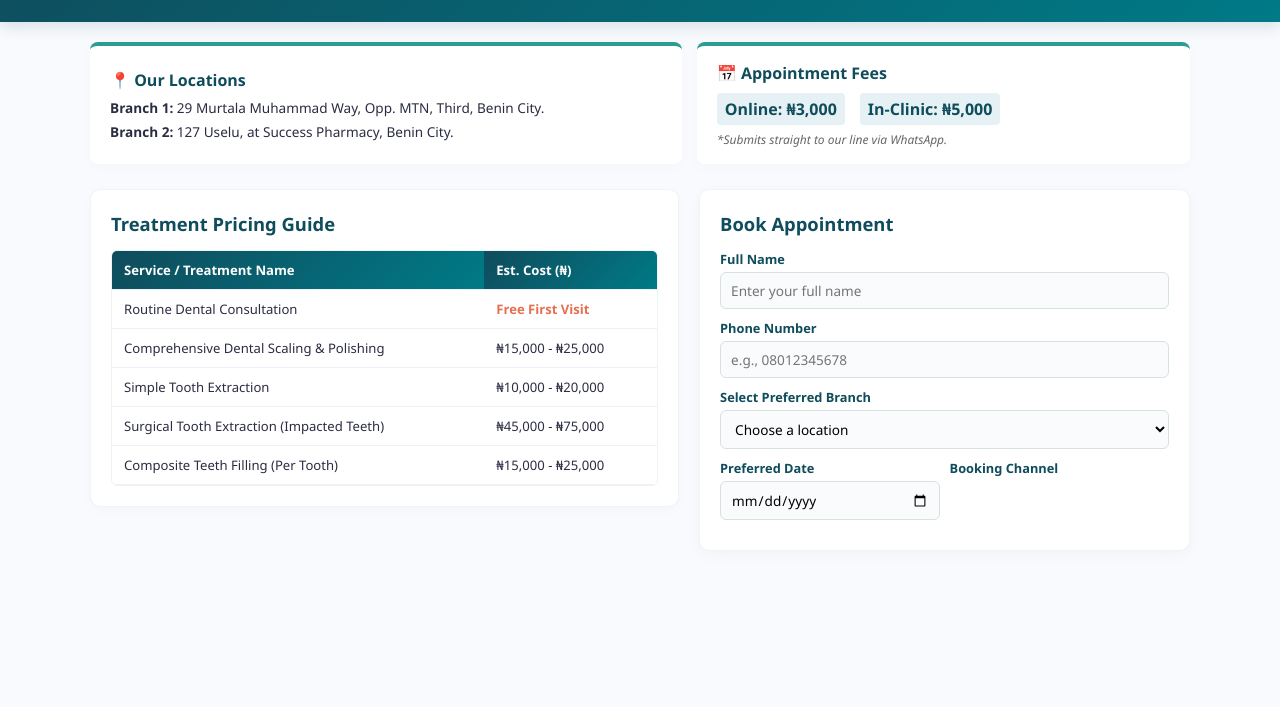
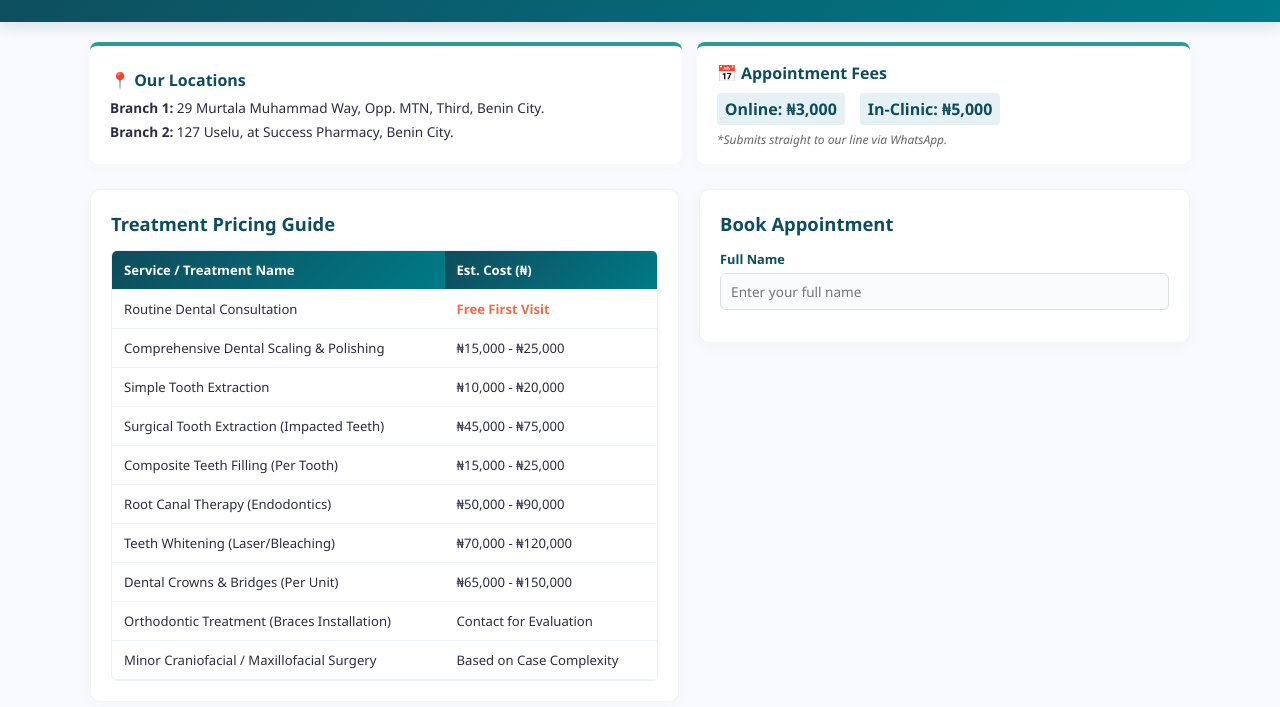
Before and after one commit to suntopcraniofacial-spec/ogbonke-baba, a plain HTML site: page index.html in a window 1280 px wide. Shown: the part 127-834 px from the top of the page. Before the commit the page ends 800 px from the top, so only its background shows below. Drawn offline with Linux system fonts and the light colour scheme.

Commit message:
Update index.html

```diff
--- a/index.html
+++ b/index.html
@@ -34,7 +34,6 @@ html<!DOCTYPE html>
 
         .container { width: 92%; max-width: 1100px; margin: auto; padding: 20px 0; }
 
-        /* New Compact Top Info Bar Layout */
         .top-info-bar {
             display: grid;
             grid-template-columns: 1.2fr 1fr;
@@ -77,7 +76,7 @@ html<!DOCTYPE html>
             border-radius: 6px;
             overflow: hidden;
             border: 1px solid #edf2f7;
-            max-height: 440px;
+            max-height: 480px; /* Limits table size and enables a smooth scrollbar */
             overflow-y: auto;
         }
 
@@ -94,9 +93,9 @@ html<!DOCTYPE html>
             box-shadow: 0 4px 15px rgba(0,0,0,0.03);
             border: 1px solid rgba(15, 76, 92, 0.06);
         }
-        .form-group { margin-bottom: 10px; }
-        .form-row { display: grid; grid-template-columns: 1fr 1fr; gap: 10px; }
-        label { display: block; margin-bottom: 3px; font-weight: 600; color: var(--primary-color); font-size: 0.8rem; }
+        .form-group { margin-bottom: 12px; }
+        .form-row { display: grid; grid-template-columns: 1fr 1fr; gap: 10px; margin-bottom: 12px; }
+        label { display: block; margin-bottom: 4px; font-weight: 600; color: var(--primary-color); font-size: 0.8rem; }
         input, select {
             width: 100%;
             padding: 8px 10px;
@@ -123,7 +122,7 @@ html<!DOCTYPE html>
             font-size: 0.95rem;
             cursor: pointer;
             font-weight: bold;
-            margin-top: 10px;
+            margin-top: 15px;
             display: flex;
             align-items: center;
             justify-content: center;
@@ -150,7 +149,7 @@ html<!DOCTYPE html>
 
     <div class="container">
 
-        <!-- Topmost Compact Info Bar (Replaces Hero and Grid) -->
+        <!-- Topmost Compact Info Bar -->
         <div class="top-info-bar">
             <div class="info-strip">
                 <h3>📍 Our Locations</h3>
@@ -202,6 +201,26 @@ html<!DOCTYPE html>
                                 <td>Composite Teeth Filling (Per Tooth)</td>
                                 <td>₦15,000 - ₦25,000</td>
                             </tr>
+                            <tr>
+                                <td>Root Canal Therapy (Endodontics)</td>
+                                <td>₦50,000 - ₦90,000</td>
+                            </tr>
+                            <tr>
+                                <td>Teeth Whitening (Laser/Bleaching)</td>
+                                <td>₦70,000 - ₦120,000</td>
+                            </tr>
+                            <tr>
+                                <td>Dental Crowns & Bridges (Per Unit)</td>
+                                <td>₦65,000 - ₦150,000</td>
+                            </tr>
+                            <tr>
+                                <td>Orthodontic Treatment (Braces Installation)</td>
+                                <td>Contact for Evaluation</td>
+                            </tr>
+                            <tr>
+                                <td>Minor Craniofacial / Maxillofacial Surgery</td>
+                                <td>Based on Case Complexity</td>
+                            </tr>
                         </tbody>
                     </table>
                 </div>
@@ -217,23 +236,3 @@ html<!DOCTYPE html>
                 </div>
 
                 <div class="form-group">
-                    <label for="phoneNumber">Phone Number</label>
-                    <input type="tel" id="phoneNumber" placeholder="e.g., 08012345678" required>
-                </div>
-
-                <div class="form-group">
-                    <label for="branch">Select Preferred Branch</label>
-                    <select id="branch" required>
-                        <option value="" disabled selected>Choose a location</option>
-                        <option value="Murtala Muhammad Way (Branch 1)">29 Murtala Muhammad Way</option>
-                        <option value="Uselu (Branch 2)">127 Uselu (Success Pharmacy)</option>
-                    </select>
-                </div>
-
-                <div class="form-row">
-                    <div class="form-group">
-                        <label for="bookingDate">Preferred Date</label>
-                        <input type="date" id="bookingDate" required>
-                    </div>
-                    <div class="form-group">
-                        <label for="bookingType">Booking Channel</label>
```
